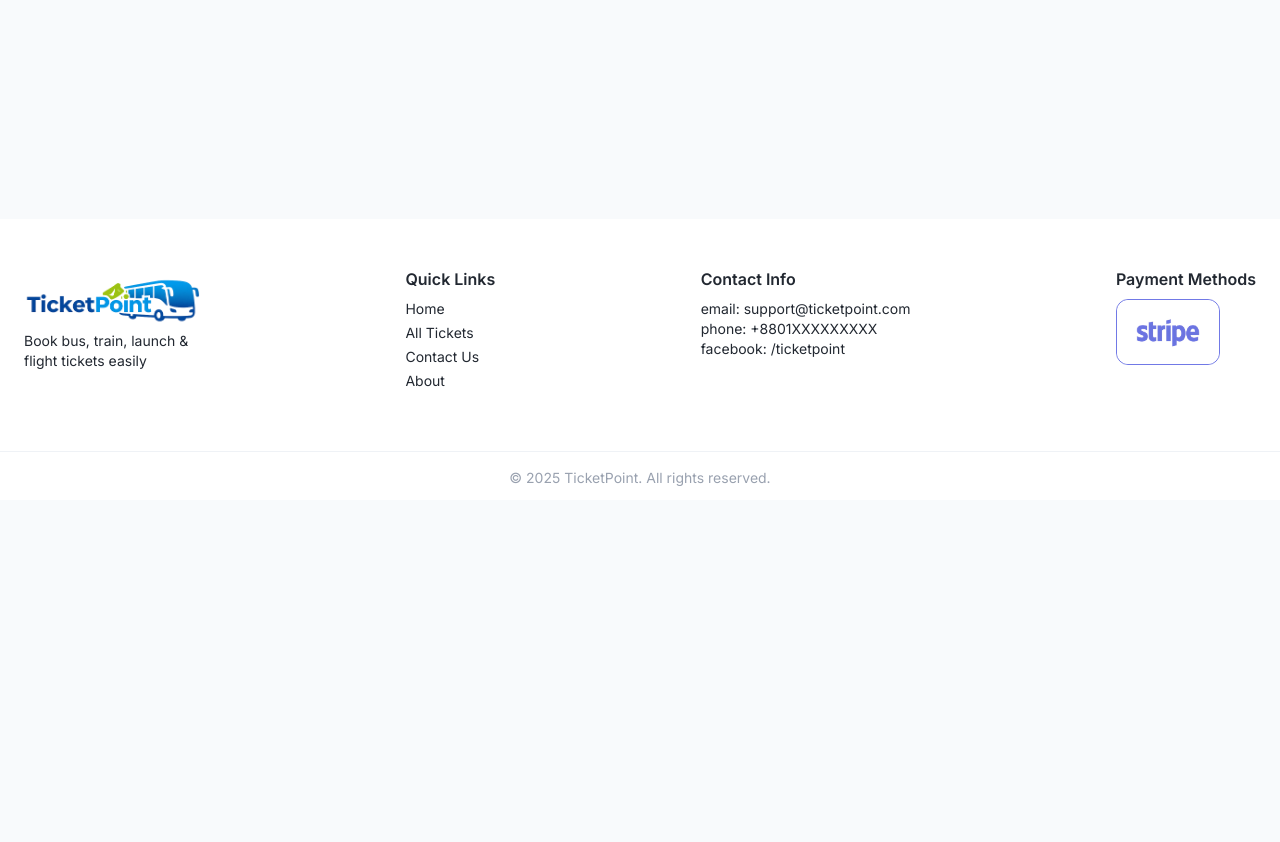
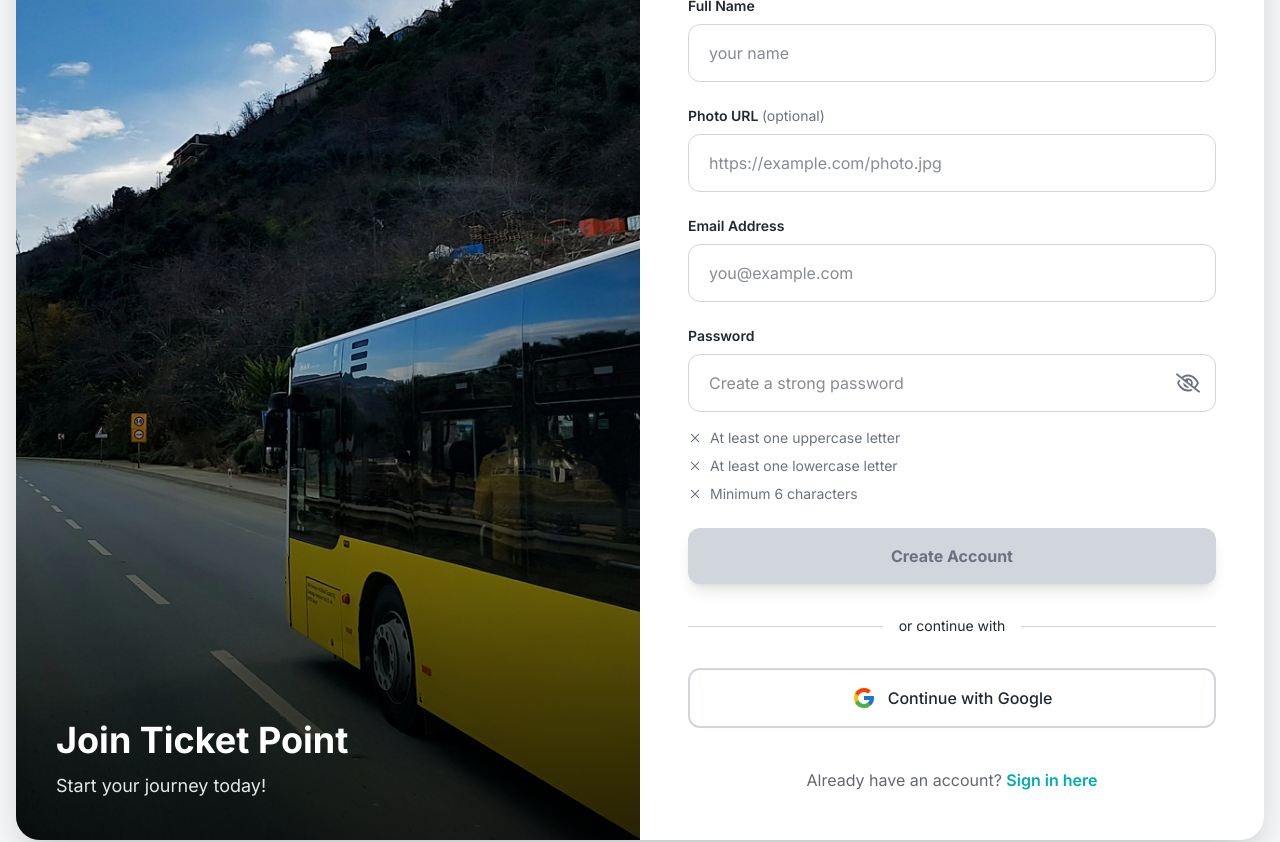
Before and after one commit to mdrobiulislam1479/ticket-point-client, a React (Vite) app: page /register in a window 1280 px wide. Shown: the part 300-1142 px from the top of the page. Before the commit the page ends 800 px from the top, so only its background shows below. Built offline with nearby package versions, Linux system fonts and the light colour scheme; no server answers.

Commit message:
added register page

```diff
--- a/src/pages/Auth/Resister.jsx
+++ b/src/pages/Auth/Resister.jsx
@@ -1,7 +1,260 @@
-import React from "react";
+import { useContext, useState } from "react";
+import { FaRegEyeSlash, FaCircleCheck } from "react-icons/fa6";
+import { FcGoogle } from "react-icons/fc";
+import { IoEyeOutline } from "react-icons/io5";
+import { RxCross2 } from "react-icons/rx";
+import { Link, useNavigate } from "react-router";
 
-const Resister = () => {
-  return <div></div>;
-};
+import { updateProfile } from "firebase/auth";
+import { toast } from "react-toastify";
+import busImg from "../../assets/images/busImg.jpg";
+import logo from "../../assets/images/logo.png";
+import { AuthContext } from "../../context/AuthContext";
 
-export default Resister;
+export default function Register() {
+  const { createUser, signInWithGoogle, setLoading } = useContext(AuthContext);
+  const [password, setPassword] = useState("");
+  const [showPassword, setShowPassword] = useState(false);
+  const navigate = useNavigate();
+
+  const hasUppercase = /[A-Z]/.test(password);
+  const hasLowercase = /[a-z]/.test(password);
+  const hasMinLength = password.length >= 6;
+  const allValid = hasUppercase && hasLowercase && hasMinLength;
+
+  const handleRegister = (e) => {
+    e.preventDefault();
+    setLoading(true);
+
+    const name = e.target.name.value;
+    const photoURL = e.target.photoURL.value || "";
+    const email = e.target.email.value;
+    const password = e.target.password.value;
+
+    createUser(email, password)
+      .then((result) => {
+        return updateProfile(result.user, {
+          displayName: name,
+          photoURL: photoURL,
+        });
+      })
+      .then(() => {
+        toast.success("Registration successful!");
+        e.target.reset();
+        setLoading(false);
+        navigate("/");
+      })
+      .catch((error) => {
+        setLoading(false);
+        const errorMessages = {
+          "auth/email-already-in-use": "This email is already registered.",
+          "auth/invalid-email": "Invalid email address.",
+          "auth/weak-password": "Password is too weak (min 6 characters).",
+          "auth/network-request-failed":
+            "Network error. Check your connection.",
+        };
+        toast.error(errorMessages[error.code] || error.message);
+      });
+  };
+
+  const handleGoogleSignIn = () => {
+    signInWithGoogle()
+      .then(() => {
+        toast.success("Google sign in successful!");
+        navigate("/");
+        setLoading(false);
+      })
+      .catch((error) => {
+        setLoading(false);
+        toast.error(
+          error.code === "auth/popup-closed-by-user"
+            ? "Sign-in popup was closed."
+            : error.code === "auth/account-exists-with-different-credential"
+            ? "Account already exists with another sign-in method."
+            : error.message
+        );
+      });
+  };
+
+  return (
+    <div className="flex items-center justify-center ">
+      <title>Register | Ticket Point</title>
+
+      <div className="w-full container bg-primary rounded-3xl shadow-2xl overflow-hidden grid lg:grid-cols-2">
+        {/* Left Side - Image */}
+        <div className="hidden lg:block relative h-full min-h-96">
+          <img
+            src={busImg}
+            alt="Welcome to Ticket Point"
+            className="w-full h-full object-cover"
+          />
+          <div className="absolute inset-0 bg-linear-to-t from-black/70 via-transparent to-transparent" />
+          <div className="absolute bottom-10 left-10 text-white">
+            <h2 className="text-4xl font-bold mb-3">Join Ticket Point</h2>
+            <p className="text-lg opacity-90">Start your journey today!</p>
+          </div>
+        </div>
+
+        {/* Right Side - Register Form */}
+        <div className="p-8 sm:p-12">
+          <div className="max-w-xl mx-auto">
+            {/* Logo & Title */}
+            <div className="text-center mb-10">
+              <img
+                src={logo}
+                alt="Ticket Point Logo"
+                className="h-24 mx-auto"
+              />
+
+              <p className="text-accent">Join us and book smarter</p>
+            </div>
+
+            {/* Form */}
+            <form onSubmit={handleRegister} className="space-y-6">
+              {/* Name */}
+              <div>
+                <label className="block text-sm font-semibold text-accent mb-2">
+                  Full Name
+                </label>
+                <input
+                  type="text"
+                  name="name"
+                  placeholder="your name"
+                  className="w-full px-5 py-4 rounded-xl border border-gray-300 focus:outline-none focus:ring-4 focus:ring-secondary/30 focus:border-secondary transition"
+                  required
+                />
+              </div>
+
+              {/* Photo URL (Optional) */}
+              <div>
+                <label className="block text-sm font-semibold text-accent mb-2">
+                  Photo URL{" "}
+                  <span className="font-normal text-gray-500">(optional)</span>
+                </label>
+                <input
+                  type="url"
+                  name="photoURL"
+                  placeholder="https://example.com/photo.jpg"
+                  className="w-full px-5 py-4 rounded-xl border border-gray-300 focus:outline-none focus:ring-4 focus:ring-secondary/30 focus:border-secondary transition"
+                />
+              </div>
+
+              {/* Email */}
+              <div>
+                <label className="block text-sm font-semibold text-accent mb-2">
+                  Email Address
+                </label>
+                <input
+                  type="email"
+                  name="email"
+                  placeholder="you@example.com"
+                  className="w-full px-5 py-4 rounded-xl border border-gray-300 focus:outline-none focus:ring-4 focus:ring-secondary/30 focus:border-secondary transition"
+                  required
+                />
+              </div>
+
+              {/* Password */}
+              <div>
+                <label className="block text-sm font-semibold text-accent mb-2">
+                  Password
+                </label>
+                <div className="relative">
+                  <input
+                    type={showPassword ? "text" : "password"}
+                    name="password"
+                    value={password}
+                    onChange={(e) => setPassword(e.target.value)}
+                    placeholder="Create a strong password"
+                    className="w-full px-5 py-4 pr-14 rounded-xl border border-gray-300 focus:outline-none focus:ring-4 focus:ring-secondary/30 focus:border-secondary transition"
+                    required
+                  />
+                  <button
+                    type="button"
+                    onClick={() => setShowPassword(!showPassword)}
+                    className="absolute inset-y-0 right-4 flex items-center text-gray-500 hover:text-gray-700"
+                  >
+                    {showPassword ? (
+                      <IoEyeOutline className="w-6 h-6" />
+                    ) : (
+                      <FaRegEyeSlash className="w-6 h-6" />
+                    )}
+                  </button>
+                </div>
+
+                {/* Password Strength Indicator */}
+                <div className="mt-4 space-y-2 text-sm">
+                  <p
+                    className={`flex items-center gap-2 ${
+                      hasUppercase ? "text-green-600" : "text-gray-500"
+                    }`}
+                  >
+                    {hasUppercase ? <FaCircleCheck /> : <RxCross2 />} At least
+                    one uppercase letter
+                  </p>
+                  <p
+                    className={`flex items-center gap-2 ${
+                      hasLowercase ? "text-green-600" : "text-gray-500"
+                    }`}
+                  >
+                    {hasLowercase ? <FaCircleCheck /> : <RxCross2 />} At least
+                    one lowercase letter
+                  </p>
+                  <p
+                    className={`flex items-center gap-2 ${
+                      hasMinLength ? "text-green-600" : "text-gray-500"
+                    }`}
+                  >
+                    {hasMinLength ? <FaCircleCheck /> : <RxCross2 />} Minimum 6
+                    characters
+                  </p>
+                </div>
+              </div>
+
+              {/* Submit Button */}
+              <button
+                type="submit"
+                disabled={!allValid}
+                className={`w-full py-4 font-bold rounded-xl shadow-lg transition duration-200 transform  ${
+                  allValid
+                    ? "bg-secondary hover:bg-secondary/80 text-white hover:scale-105"
+                    : "bg-gray-300 text-gray-500 cursor-not-allowed"
+                }`}
+              >
+                Create Account
+              </button>
+            </form>
+
+            {/* Divider */}
+            <div className="flex items-center my-8">
+              <div className="flex-1 border-t border-gray-300"></div>
+              <span className="px-4 text-sm text-accent bg-primary">
+                or continue with
+              </span>
+              <div className="flex-1 border-t border-gray-300"></div>
+            </div>
+
+            {/* Google Sign In */}
+            <button
+              onClick={handleGoogleSignIn}
+              className="w-full flex items-center justify-center gap-3 py-4 border-2 border-gray-300 hover:border-secondary rounded-xl font-medium text-accent hover:bg-secondary/5 transition"
+            >
+              <FcGoogle className="w-6 h-6" />
+              Continue with Google
+            </button>
+
+            {/* Login Link */}
+            <p className="text-center mt-10 text-accent/70">
+              Already have an account?{" "}
+              <Link
+                to="/login"
+                className="font-semibold text-secondary hover:text-secondary/80 hover:underline transition"
+              >
+                Sign in here
+              </Link>
+            </p>
+          </div>
+        </div>
+      </div>
+    </div>
+  );
+}
```
